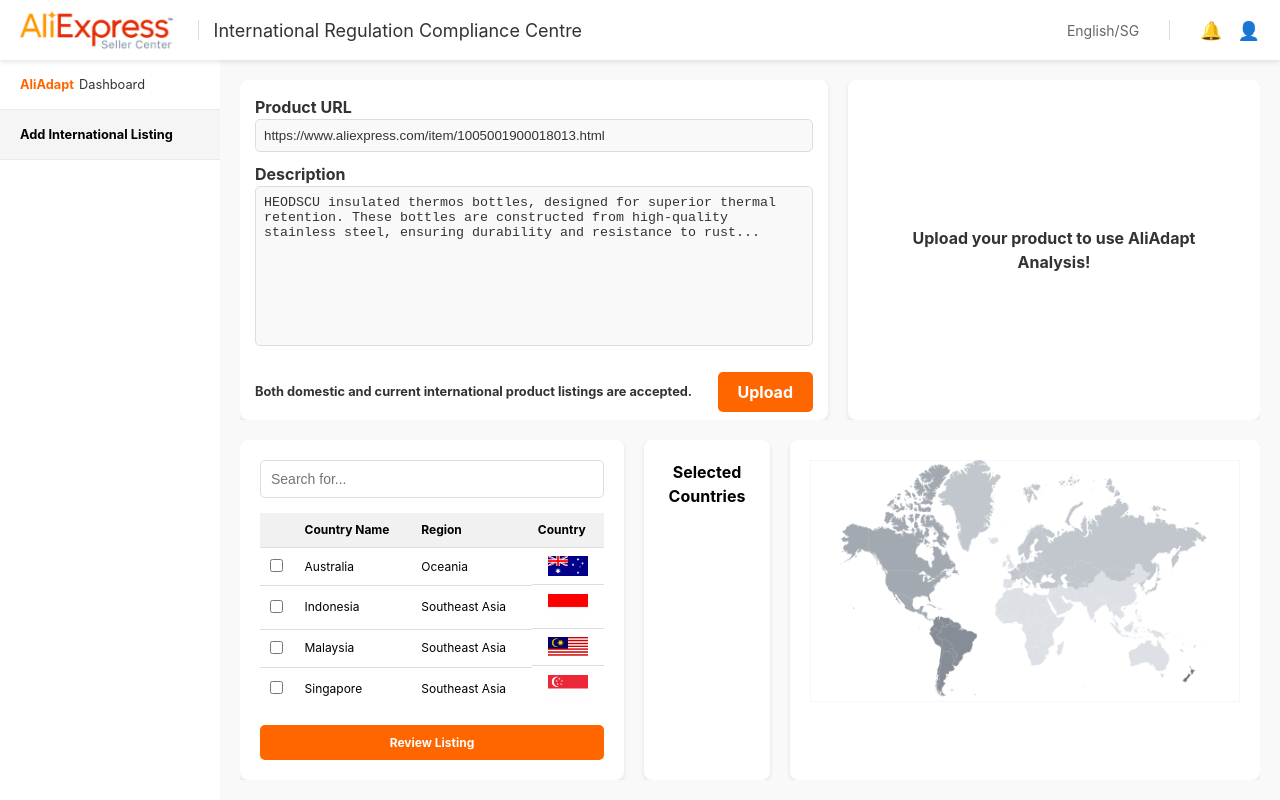
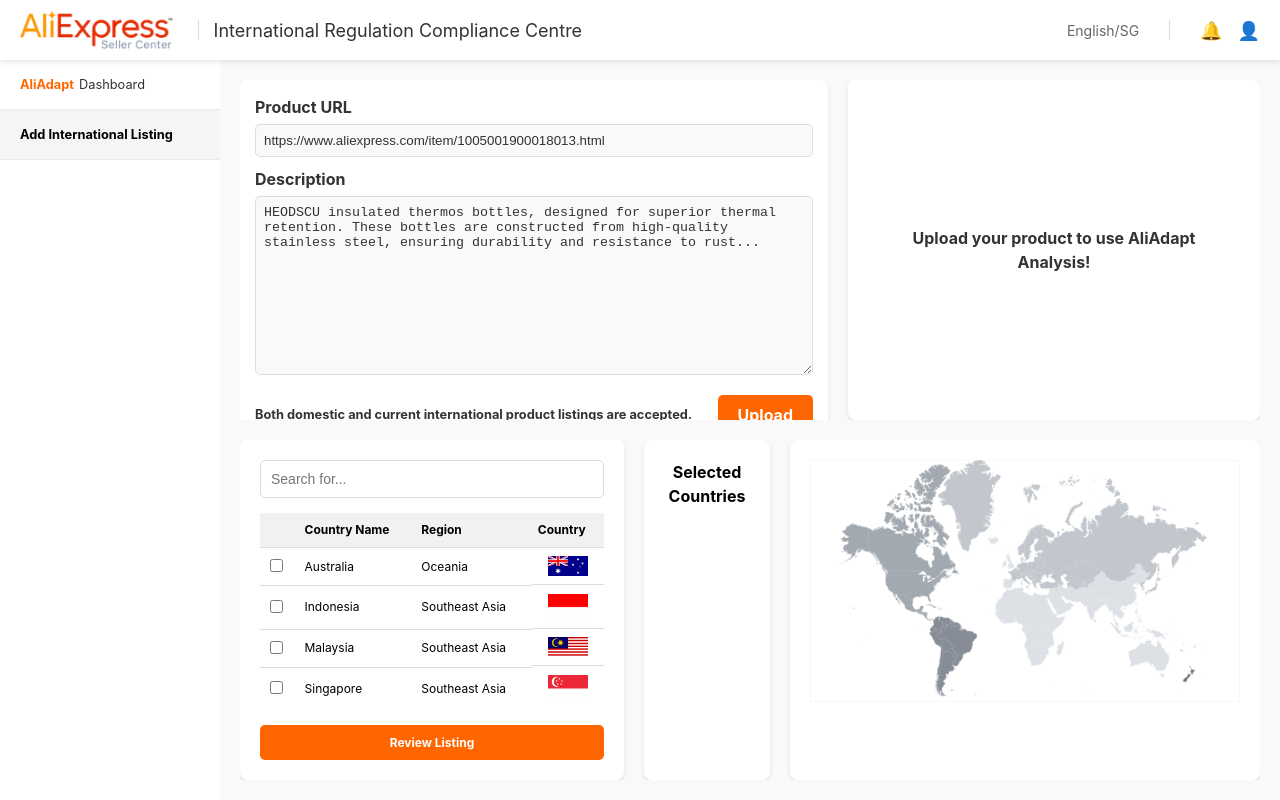
Before and after one commit to vincetyy/alibaba-gec-crashcourse, a React (Vite) app: page /add-international-listing in a window 1280 px wide. Built offline with nearby package versions, Linux system fonts and the light colour scheme.

Commit message:
fixed css for product listing

```diff
--- a/src/components/AddListing/ProductDetails/ProductDetails.css
+++ b/src/components/AddListing/ProductDetails/ProductDetails.css
@@ -5,8 +5,26 @@
     box-shadow: 0 2px 4px rgba(0, 0, 0, 0.1);
     flex: 3;
     width: 100%;
-    box-sizing: border-box;
+    height: 100%;
     overflow: hidden; /* Prevent content from overflowing and expanding the component */
+    display: flex;
+    flex-direction: column;
+}
+
+.product-details-url {
+    flex: 1;
+    display: flex;
+    flex-direction: column;
+}
+.product-details-description {
+    height: 100%;
+    flex: 5;
+    display: flex;
+    flex-direction: column;
+}
+
+.product-details-bottom {
+    flex: 1;
 }
 
 .product-details label {
@@ -18,6 +36,7 @@
 
 .product-details input,
 .product-details textarea {
+    height: 100%;
     color: #333;
     margin-bottom: 10px;
     padding: 8px; /* Reduced padding */
@@ -29,8 +48,7 @@
 }
 
 .product-details textarea {
-    resize: none;
-    height: 160px; /* Fixed height for the textarea */
+    height: ;
 }
 
 .upload-button {
--- a/src/components/AddListing/ProductDetails/ProductDetails.jsx
+++ b/src/components/AddListing/ProductDetails/ProductDetails.jsx
@@ -37,7 +37,7 @@
 
     return (
         <div className="product-details">
-            <div>
+            <div className="product-details-url">
                 <label>Product URL</label>
                 <input
                     type="text"
@@ -45,19 +45,22 @@
                     onChange={handleUrlChange}
                 />
             </div>
-            <div>
+            <div className="product-details-description">
                 <label>Description</label>
                 <textarea
                     value={description}
                     onChange={handleDescriptionChange}
                 />
             </div>
-            <div className="upload-button">
-                <div className="listing-footnote">
-                    <label>Both domestic and current international product listings are accepted. </label>
+            <div className="product-details-bottom">
+                <div className="upload-button">
+                    <div className="listing-footnote">
+                        <label>Both domestic and current international product listings are accepted. </label>
+                    </div>
+                    <button onClick={handleUpload}>Upload</button>
                 </div>
-                <button onClick={handleUpload}>Upload</button>
             </div>
+
         </div>
     );
 };
```
